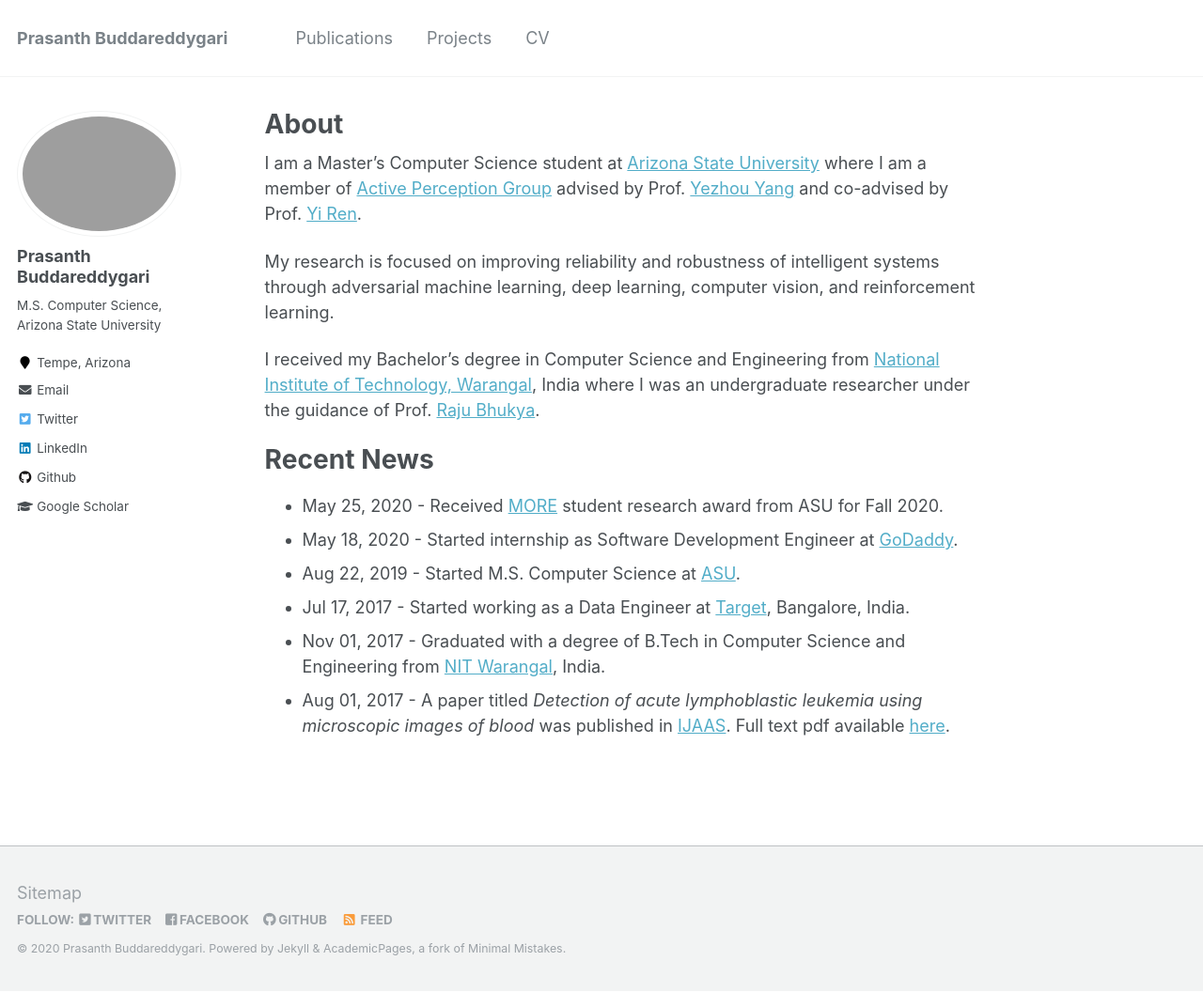
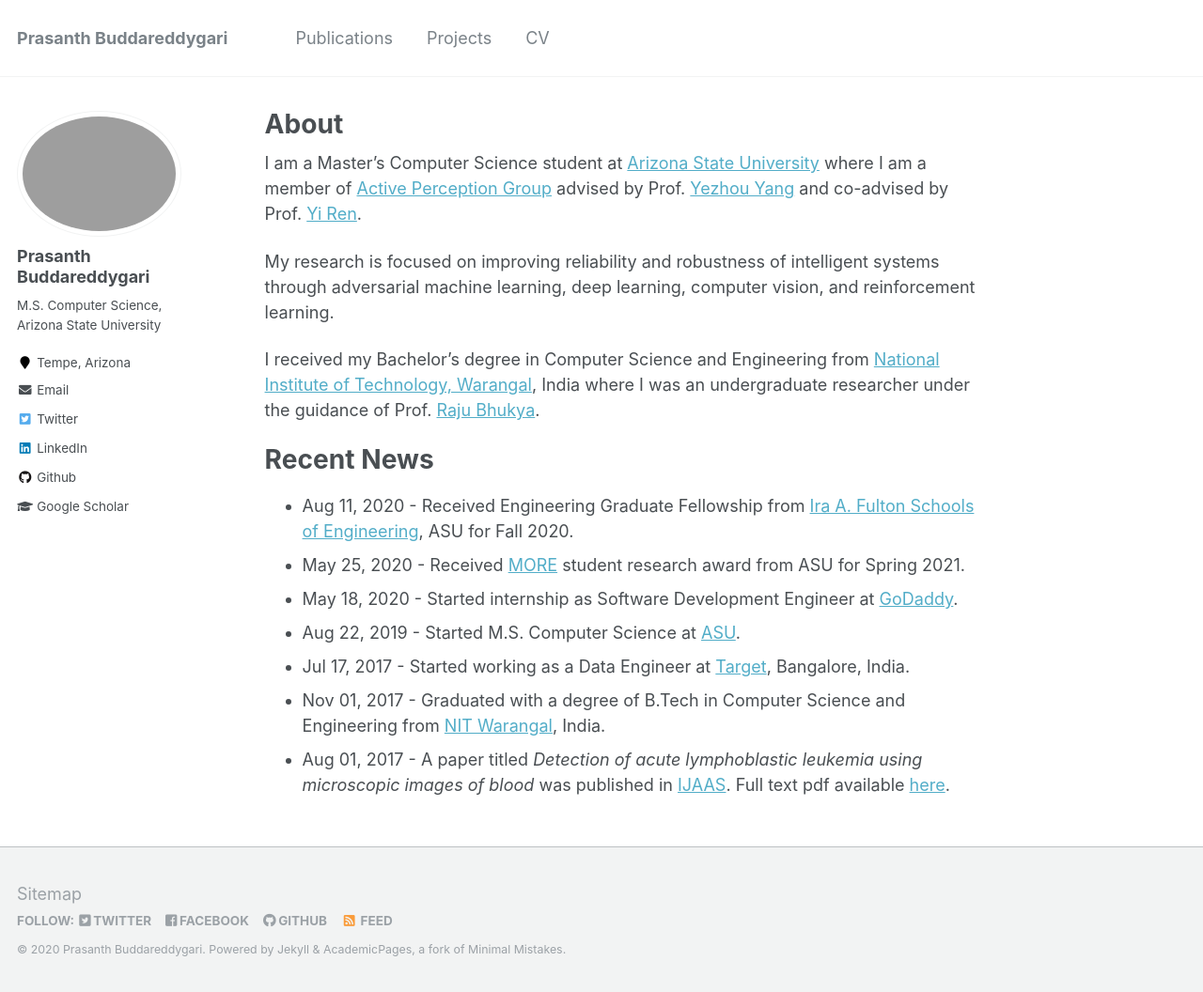
Before and after one commit to prasanth5reddy/prasanth5reddy.github.io, a Jekyll site: the page built from _pages/about.md, in a window 1280 px wide and 1056 px high. Shown: the whole window at 94% size. Built offline with Jekyll 4.4.1, drawn with Linux system fonts in a browser that asks for light colours.

Commit message:
updated about and config

```diff
--- a/_config.yml
+++ b/_config.yml
@@ -102,7 +102,7 @@ author:
   instagram        :
   impactstory      : #"https://profiles.impactstory.org/u/xxxx-xxxx-xxxx-xxxx"
   lastfm           :
-  linkedin         : "http://linkedin.com/in/prasanth5reddy/"
+  linkedin         : "prasanth5reddy"
   orcid            : # "http://orcid.org/yourorcidurl"
   pinterest        :
   soundcloud       :
--- a/_pages/about.md
+++ b/_pages/about.md
@@ -16,7 +16,8 @@ I received my Bachelor's degree in Computer Science and Engineering from [Nation
 
 Recent News
 ======
-* May 25, 2020 - Received [MORE](https://graduate.engineering.asu.edu/more/) student research award from ASU for Fall 2020.
+* Aug 11, 2020 - Received Engineering Graduate Fellowship from [Ira A. Fulton Schools of Engineering](https://engineering.asu.edu), ASU for Fall 2020.
+* May 25, 2020 - Received [MORE](https://graduate.engineering.asu.edu/more/) student research award from ASU for Spring 2021.
 * May 18, 2020 - Started internship as Software Development Engineer at [GoDaddy](http://godaddy.com).
 * Aug 22, 2019 - Started M.S. Computer Science at [ASU](https://www.asu.edu).
 * Jul 17, 2017 - Started working as a Data Engineer at [Target](http://target.com), Bangalore, India.
```
